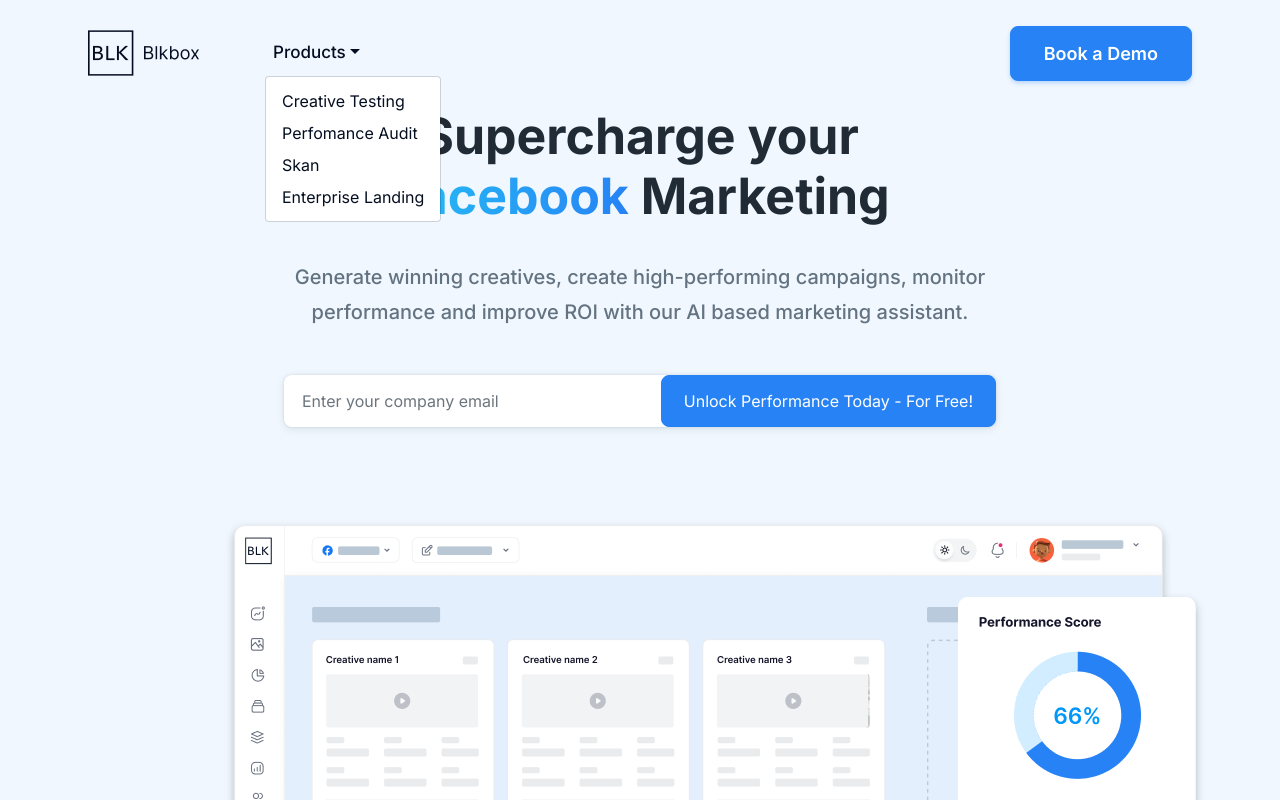
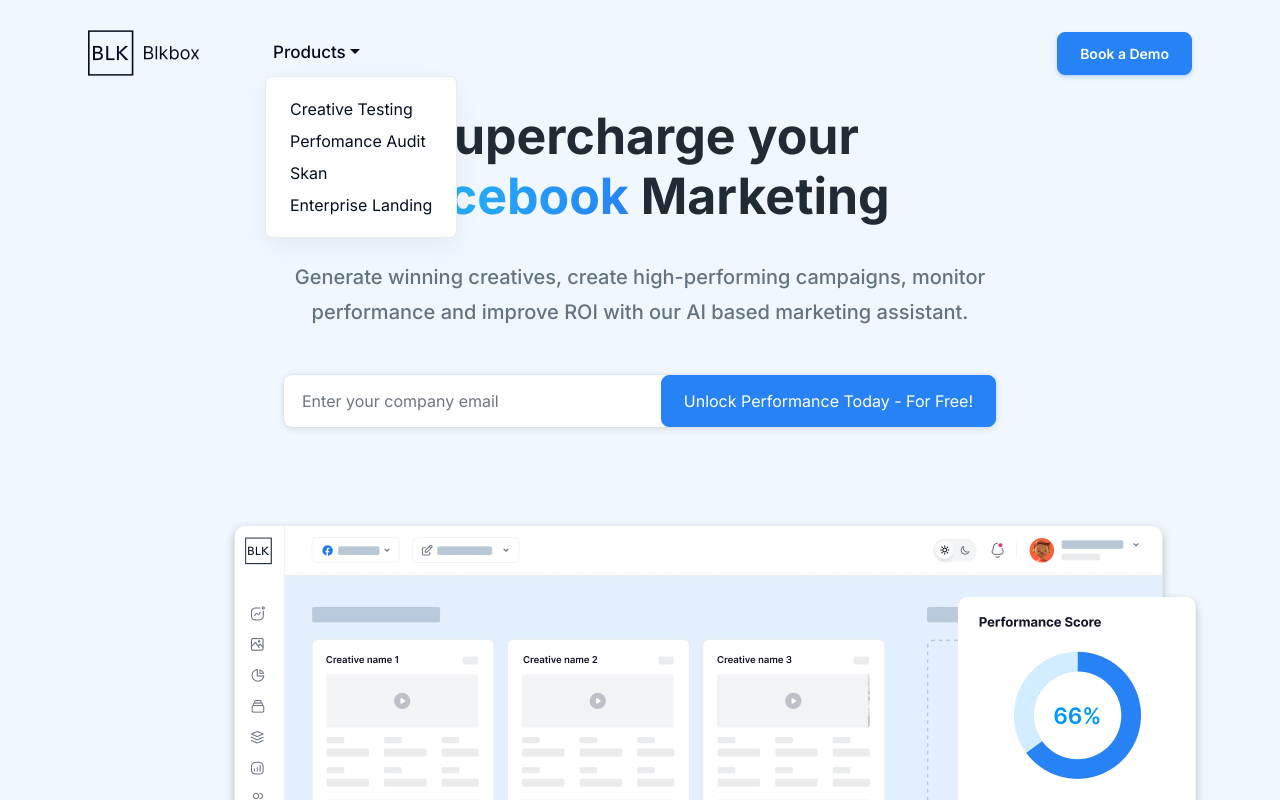
Before and after one commit to Redlio-Designs/bikbox, a React (Create React App) app: page / in a window 1280 px wide. Both pictures are taken after a click on the button "Products". Shown: the top 800 px of the page. Built offline with nearby package versions, Linux system fonts and the light colour scheme.

Commit message:
changes done

```diff
--- a/src/components/HomeCarousel/HomeCarousel.css
+++ b/src/components/HomeCarousel/HomeCarousel.css
@@ -3,7 +3,7 @@
     box-shadow: 0px 3.60089px 24.306px rgba(38, 49, 62, 0.04);
     border-radius: 9.00222px;
     padding: 30px;
-    height: 406px;
+    height: 100%;
     box-sizing: border-box;
     margin-right: 20px;
 }
--- a/src/components/HomeCarousel/HomeCarousel.js
+++ b/src/components/HomeCarousel/HomeCarousel.js
@@ -55,35 +55,45 @@
             swipeable
         >
             <div className='carousel-item-box'>
+                <div>
                     <img src={process.env.PUBLIC_URL + '/images/home/quote.png'} className='quotes' alt='ds' />
                     <p className='color-grey fz-12  quote-heading'>BLKBOX has been a key partner in driving success for the launch of Live Play Mobile! The platform is able to acquire high-value users that hit our D1 and D7 targets, and we successfully increased our budget 3x within our key markets!  I'm excited about the tech innovation that the team continues to build within the performance marketing space.</p>
                     <p className='fz-16 fw-600 pb-1'>Stuart Lewis-Smith</p>
                     <p className='fz-12 color-grey'>CEO, Live Play Mobile</p>
                 </div>
+            </div>
             <div className='carousel-item-box'>
+                <div>
                     <img src={process.env.PUBLIC_URL + '/images/home/quote.png'} className='quotes' alt='ds' />
                     <p className='color-grey fz-12  quote-heading'>I enjoy working with the BlkBox team because I can trust their depth of knowledge in all things marketing. Their sophisticated platform allows my team to spend less time building campaigns and more time being strategic thinkers to take our business to the next level. I am confident in working with BlkBox team because I know they are ahead of the game in terms of  implementing the latest industry learnings into their platform.</p>
                     <p className='fz-16 fw-600 pb-1'>Daphne Nguyen</p>
                     <p className='fz-12 color-grey'>Sr. User Acquisition Manager, Glu</p>
                 </div>
+            </div>
             <div className='carousel-item-box'>
+                <div>
                     <img src={process.env.PUBLIC_URL + '/images/home/quote.png'} className='quotes' alt='ds' />
                     <p className='color-grey fz-12  quote-heading'>BLKBOX is a data-driven platform that highlights components of digital advertising that often go unchecked. With the vast information available on Facebook, it’s easy to lose track of effective media buying strategies that can impact your performance. BLKBOX’s bidding & budgeting algorithms makes it easy to manage the volatility on Facebook.</p>
                     <p className='fz-16 fw-600 pb-1'>Alejandra Segovia</p>
                     <p className='fz-12 color-grey'>User Acquisition Specialist, Glu</p>
                 </div>
+            </div>
             <div className='carousel-item-box'>
+                <div>
                     <img src={process.env.PUBLIC_URL + '/images/home/quote.png'} className='quotes' alt='ds' />
                     <p className='color-grey fz-12  quote-heading'>I enjoy working with the BlkBox team because I can trust their depth of knowledge in all things marketing. Their sophisticated platform allows my team to spend less time building campaigns and more time being strategic thinkers to take our business to the next level. I am confident in working with BlkBox team because I know they are ahead of the game in terms of  implementing the latest industry learnings into their platform.</p>
                     <p className='fz-16 fw-600 pb-1'>Daphne Nguyen</p>
                     <p className='fz-12 color-grey'>Sr. User Acquisition Manager, Glu</p>
                 </div>
+            </div>
             <div className='carousel-item-box'>
+                <div>
                     <img src={process.env.PUBLIC_URL + '/images/home/quote.png'} className='quotes' alt='ds' />
                     <p className='color-grey fz-12  quote-heading'>BLKBOX has been a key partner in driving success for the launch of Live Play Mobile! The platform is able to acquire high-value users that hit our D1 and D7 targets, and we successfully increased our budget 3x within our key markets!  I'm excited about the tech innovation that the team continues to build within the performance marketing space.</p>
                     <p className='fz-16 fw-600 pb-1'>Stuart Lewis-Smith</p>
                     <p className='fz-12 color-grey'>CEO, Live Play Mobile</p>
                 </div>
+            </div>
 
         </Carousel>
     )
--- a/src/components/NavigationMenu/NavigationMenu.css
+++ b/src/components/NavigationMenu/NavigationMenu.css
@@ -5,3 +5,10 @@
 .theme-navigation .navbar li a {
     color: #040e20;
 }
+
+.custom-dropdown-menu {
+    padding: 1rem 0.5rem;
+    border: 1px solid #E9EBEE;
+    border-radius: 7px;
+    box-shadow: 0px 7.69863px 26.9452px rgb(0 0 0 / 6%);
+}
--- a/src/components/NavigationMenu/NavigationMenu.js
+++ b/src/components/NavigationMenu/NavigationMenu.js
@@ -1,5 +1,5 @@
-import React, { useEffect, useState } from 'react'
-import { Link } from "react-router-dom";
+import React, {useEffect, useState} from 'react'
+import {Link} from "react-router-dom";
 import './NavigationMenu.css'
 import ThemeButton from '../ThemeButton/ThemeButton'
 import MobileOffCanvas from '../Mobile-OffcanvasMenu/MobileOffCanvas'
@@ -31,7 +31,7 @@
                                         <a className="nav-link dropdown-toggle fz-17 fw-500" href="#" id="navbarDropdown" role="button" data-bs-toggle="dropdown" aria-expanded="false">
                                             Products
                                         </a>
-                                        <ul className="dropdown-menu" aria-labelledby="navbarDropdown">
+                                        <ul className="dropdown-menu custom-dropdown-menu" aria-labelledby="navbarDropdown">
                                             <li><Link to='/creativeTesting' className='dropdown-item'> Creative Testing</Link></li>
                                             <li><Link to='/performanceAudit' className='dropdown-item'>Perfomance Audit</Link></li>
                                             <li><Link to='/skan' className='dropdown-item'>Skan</Link></li>
--- a/src/components/PerfomanceMarketing/PerfomanceMarketing.css
+++ b/src/components/PerfomanceMarketing/PerfomanceMarketing.css
@@ -9,7 +9,7 @@
 
 .perfomance-marketing h1 {
     color: #333B4B;
-    padding-bottom: 13px;
+    padding-bottom: 24px;
 }
 
 .perfomance-marketing p {
--- a/src/components/PerfomanceMarketing/PerfomanceMarketing.js
+++ b/src/components/PerfomanceMarketing/PerfomanceMarketing.js
@@ -5,7 +5,7 @@
   return (
     <div className='perfomance-marketing'>
       <h1 className='fz-42 fw-700'>{props.title} <span>{props.gtext}</span></h1>
-      <p className='fz-22 fw-500 color-grey'>{props.description}</p>
+      <p className='fz-22 fw-400 color-grey'>{props.description}</p>
 
     </div>
   )
--- a/src/components/TitleAndDescription/TitleAndDescription.js
+++ b/src/components/TitleAndDescription/TitleAndDescription.js
@@ -4,7 +4,7 @@
 export default function TitleAndDescription(props) {
     return (
         <>
-            <h1 className='fz-48 text-center sub-section-title fw-700'>{props.title}</h1>
+            <h1 className='fz-36 text-center sub-section-title fw-700'>{props.title}</h1>
             <p className='fz-18 text-center color-grey sub-section-description'>{props.desc}</p>
         </>
     )
--- a/src/style.css
+++ b/src/style.css
@@ -105,8 +105,8 @@
     background-color: #2682F5;
     color: #fff;
     font-weight: 600;
-    font-size: 18px;
-    padding: 13px 33px;
+    font-size: 14px;
+    padding: 10px 22px;
     border-radius: 8px;
     transition: 0.3s all;
     border: 1px solid #2682F5;
@@ -291,6 +291,8 @@
     .fz-48 {
         font-size: 30px;
     }
+
+
 
     .container {
         max-width: 90%;
```
Lines whose indentation alone changed are shown as unchanged.
